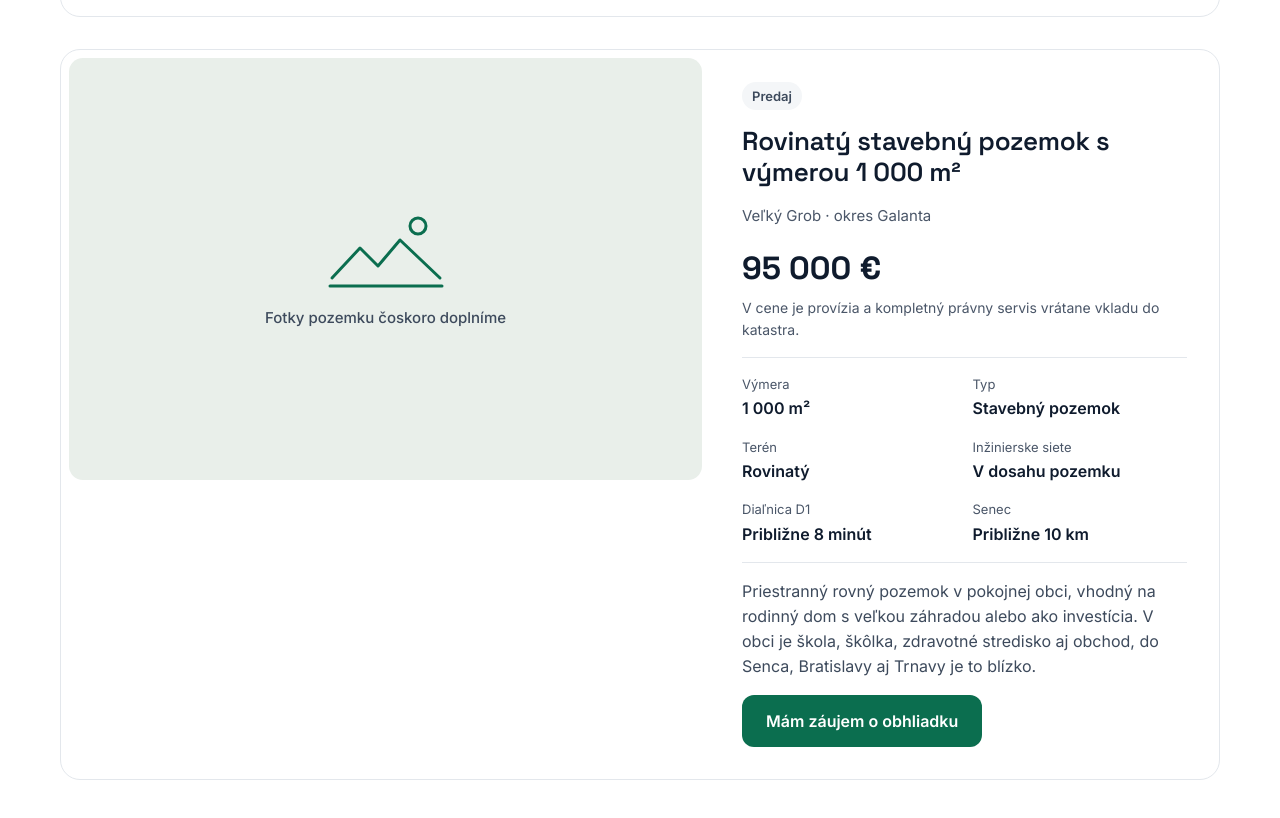
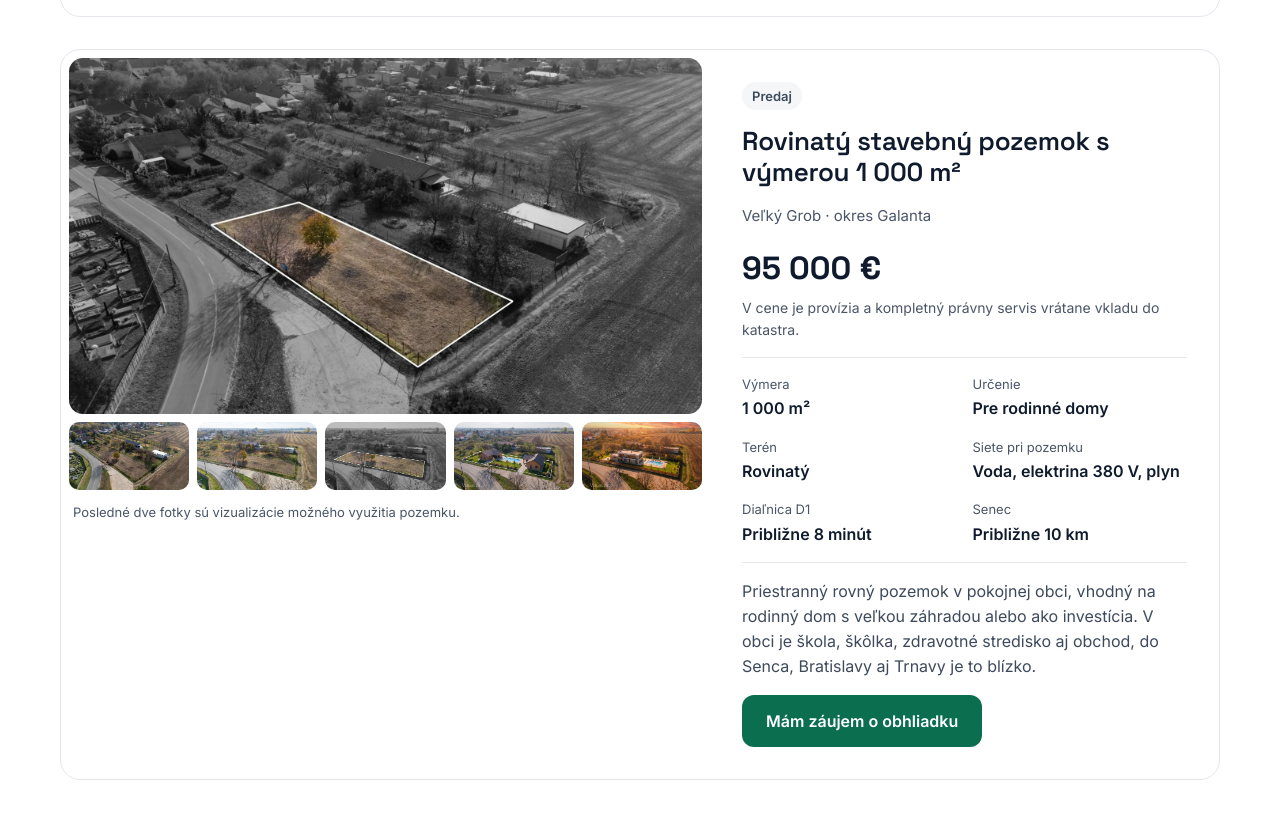
Before and after one commit to xjakubeco/dominika-web, a plain HTML site: page index.html in a window 1280 px wide. Shown: the part 1959-2777 px from the top of the page. Drawn offline with Linux system fonts and the light colour scheme.

Commit message:
Pozemok Veľký Grob: fotky bez vodoznaku a údaje o sieťach
Šesť fotiek (dve sú označené vizualizácie), galéria v pomere 16:9.
Upravené údaje: určenie pre rodinné domy, voda, elektrina 380 V a
plyn pri pozemku.

Co-Authored-By: Claude Opus 5.5 <noreply@anthropic.com>
Claude-Session: https://claude.ai/code/session_01ApiztYjTV11zmmK1dERTjP

```diff
--- a/index.html
+++ b/index.html
@@ -144,11 +144,16 @@ dialog#lightbox::backdrop{background:rgba(8,12,20,.97)}
 </div>
 </article>
 <article style="margin-top: 32px; display: flex; flex-wrap: wrap; background: #FFFFFF; border: 1px solid #E3E7EC; border-radius: 20px; overflow: hidden">
-<div class="photos-pending" style="flex: 1 1 520px; min-width: 0; display: flex; flex-direction: column; gap: 8px; padding: 8px; box-sizing: border-box">
-<div style="width: 100%; aspect-ratio: 3 / 2; border-radius: 14px; background: #E9EFEA; display: flex; flex-direction: column; align-items: center; justify-content: center; gap: 14px; color: #3D4A5C">
-<svg role="img" aria-label="Ilustrácia pozemku" width="120" height="84" viewBox="0 0 120 84" fill="none" stroke="#0B6E4F" stroke-width="3" stroke-linecap="round" stroke-linejoin="round"><path d="M6 70 34 40l18 18 22-26 40 38"></path><path d="M4 78h112"></path><circle cx="92" cy="18" r="8"></circle></svg>
-<span style="font-size: 15px; font-weight: 500">Fotky pozemku čoskoro doplníme</span>
+<div style="flex: 1 1 520px; min-width: 0; display: flex; flex-direction: column; gap: 8px; padding: 8px; box-sizing: border-box">
+<button type="button" class="lb-thumb" aria-label="Zväčšiť fotku: Hranice pozemku vyznačené na leteckej fotke" style="display: block; width: 100%; padding: 0; border: 0; background: none; cursor: zoom-in; border-radius: 12px"><img src="img/pozemok-1.jpg" alt="Hranice pozemku vyznačené na leteckej fotke" style="width: 100%; aspect-ratio: 16 / 9; object-fit: cover; border-radius: 14px; display: block"></button>
+<div style="display: grid; grid-template-columns: repeat(5, minmax(0, 1fr)); gap: 8px">
+<button type="button" class="lb-thumb" aria-label="Zväčšiť fotku: Letecký pohľad na pozemok a okolie" style="display: block; width: 100%; padding: 0; border: 0; background: none; cursor: zoom-in; border-radius: 12px"><img src="img/pozemok-2.jpg" loading="lazy" alt="Letecký pohľad na pozemok a okolie" style="width: 100%; aspect-ratio: 16 / 9; object-fit: cover; border-radius: 10px; display: block"></button>
+<button type="button" class="lb-thumb" aria-label="Zväčšiť fotku: Pozemok pri ceste, v pozadí obec Veľký Grob" style="display: block; width: 100%; padding: 0; border: 0; background: none; cursor: zoom-in; border-radius: 12px"><img src="img/pozemok-3.jpg" loading="lazy" alt="Pozemok pri ceste, v pozadí obec Veľký Grob" style="width: 100%; aspect-ratio: 16 / 9; object-fit: cover; border-radius: 10px; display: block"></button>
+<button type="button" class="lb-thumb" aria-label="Zväčšiť fotku: Hranice pozemku z pohľadu od cesty" style="display: block; width: 100%; padding: 0; border: 0; background: none; cursor: zoom-in; border-radius: 12px"><img src="img/pozemok-4.jpg" loading="lazy" alt="Hranice pozemku z pohľadu od cesty" style="width: 100%; aspect-ratio: 16 / 9; object-fit: cover; border-radius: 10px; display: block"></button>
+<button type="button" class="lb-thumb" aria-label="Zväčšiť fotku: Vizualizácia: možné využitie pozemku – dva rodinné domy s bazénom" style="display: block; width: 100%; padding: 0; border: 0; background: none; cursor: zoom-in; border-radius: 12px"><img src="img/pozemok-5.jpg" loading="lazy" alt="Vizualizácia: možné využitie pozemku – dva rodinné domy s bazénom" style="width: 100%; aspect-ratio: 16 / 9; object-fit: cover; border-radius: 10px; display: block"></button>
+<button type="button" class="lb-thumb" aria-label="Zväčšiť fotku: Vizualizácia: možné využitie pozemku – moderný rodinný dom s bazénom" style="display: block; width: 100%; padding: 0; border: 0; background: none; cursor: zoom-in; border-radius: 12px"><img src="img/pozemok-6.jpg" loading="lazy" alt="Vizualizácia: možné využitie pozemku – moderný rodinný dom s bazénom" style="width: 100%; aspect-ratio: 16 / 9; object-fit: cover; border-radius: 10px; display: block"></button>
 </div>
+<p style="margin: 4px 4px 0; font-size: 13px; color: #4A5668">Posledné dve fotky sú vizualizácie možného využitia pozemku.</p>
 </div>
 <div style="flex: 1 1 380px; min-width: 0; display: flex; flex-direction: column; gap: 16px; padding: 32px; box-sizing: border-box">
 <span style="align-self: flex-start; padding: 4px 10px; border-radius: 999px; background: #F4F6F8; font-size: 13px; font-weight: 600; color: #3D4A5C">Predaj</span>
@@ -160,9 +165,9 @@ dialog#lightbox::backdrop{background:rgba(8,12,20,.97)}
 </div>
 <dl style="margin: 0; display: grid; grid-template-columns: repeat(2, minmax(0, 1fr)); gap: 16px; padding: 16px 0; border-top: 1px solid #E3E7EC; border-bottom: 1px solid #E3E7EC">
 <div style="display: flex; flex-direction: column; gap: 2px"><dt style="font-size: 13px; color: #4A5668">Výmera</dt><dd style="margin: 0; font-weight: 600">1 000 m²</dd></div>
-<div style="display: flex; flex-direction: column; gap: 2px"><dt style="font-size: 13px; color: #4A5668">Typ</dt><dd style="margin: 0; font-weight: 600">Stavebný pozemok</dd></div>
+<div style="display: flex; flex-direction: column; gap: 2px"><dt style="font-size: 13px; color: #4A5668">Určenie</dt><dd style="margin: 0; font-weight: 600">Pre rodinné domy</dd></div>
 <div style="display: flex; flex-direction: column; gap: 2px"><dt style="font-size: 13px; color: #4A5668">Terén</dt><dd style="margin: 0; font-weight: 600">Rovinatý</dd></div>
-<div style="display: flex; flex-direction: column; gap: 2px"><dt style="font-size: 13px; color: #4A5668">Inžinierske siete</dt><dd style="margin: 0; font-weight: 600">V dosahu pozemku</dd></div>
+<div style="display: flex; flex-direction: column; gap: 2px"><dt style="font-size: 13px; color: #4A5668">Siete pri pozemku</dt><dd style="margin: 0; font-weight: 600">Voda, elektrina 380 V, plyn</dd></div>
 <div style="display: flex; flex-direction: column; gap: 2px"><dt style="font-size: 13px; color: #4A5668">Diaľnica D1</dt><dd style="margin: 0; font-weight: 600">Približne 8 minút</dd></div>
 <div style="display: flex; flex-direction: column; gap: 2px"><dt style="font-size: 13px; color: #4A5668">Senec</dt><dd style="margin: 0; font-weight: 600">Približne 10 km</dd></div>
 </dl>
```
Also changed, not shown: img/pozemok-1.jpg (added), img/pozemok-2.jpg (added), img/pozemok-3.jpg (added), img/pozemok-4.jpg (added), img/pozemok-5.jpg (added), img/pozemok-6.jpg (added).
